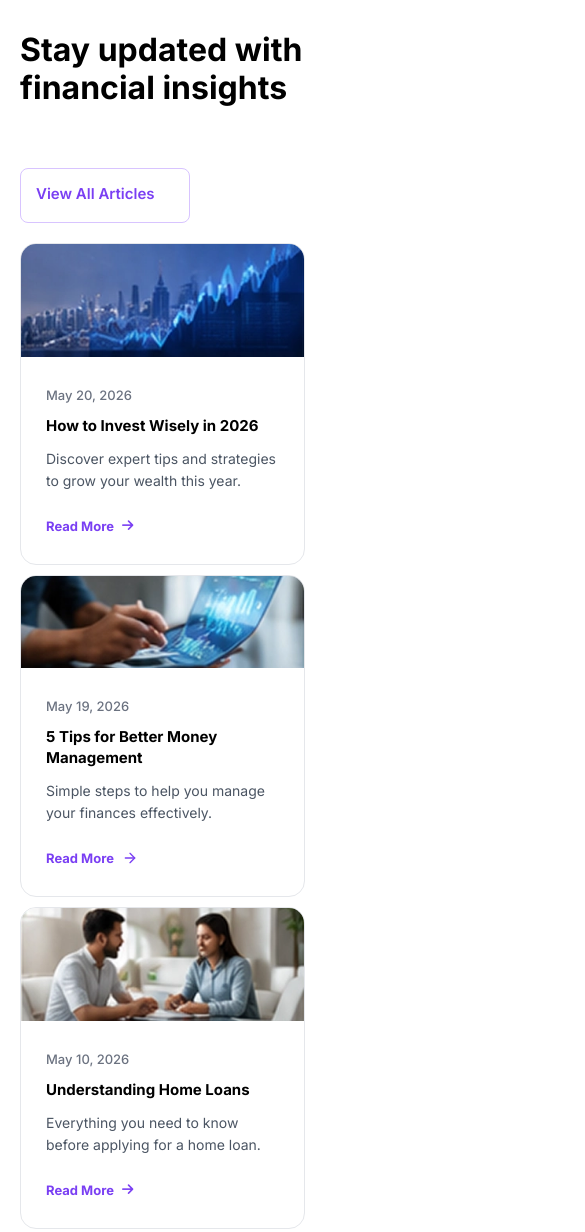
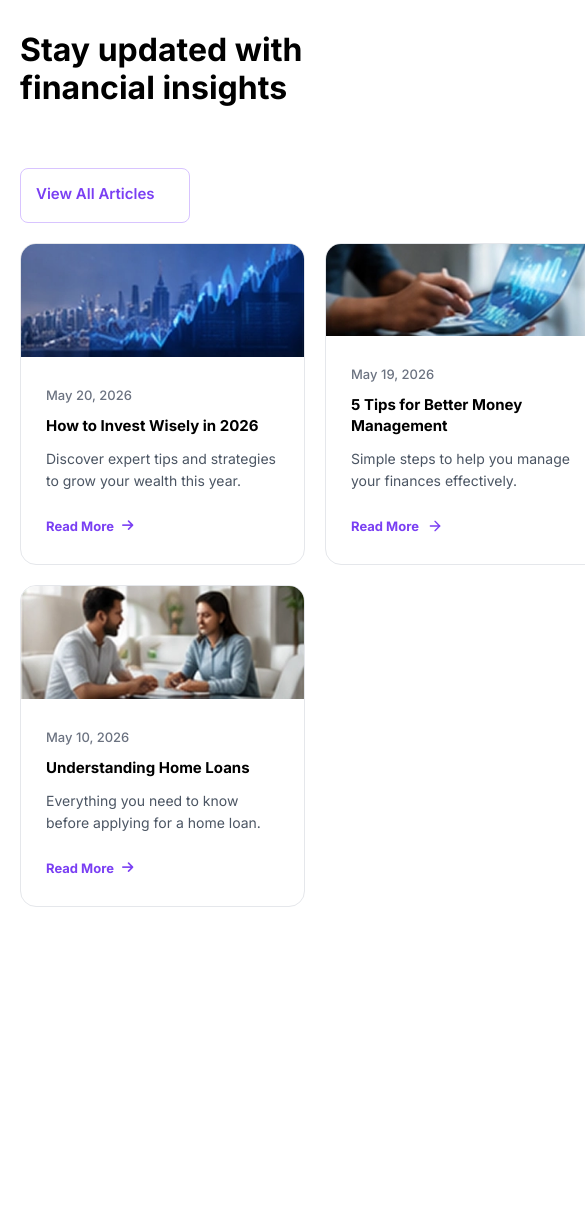
Before and after one commit to HNaveenkumar-arch/Business_Finance, a plain HTML site: page index.html in a window 390 px wide. Shown: the part 8359-9591 px from the top of the page, 585 px wide, since content can reach past the window. Drawn offline with nearby package versions, Linux system fonts and the light colour scheme.

Commit message:
Business_Finance1

```diff
--- a/index.html
+++ b/index.html
@@ -1283,25 +1283,25 @@
 
 
 
-        AOS.init({
+        // AOS.init({
 
-            duration: 1000,
+        //     duration: 1000,
 
 
-            easing: 'ease-out-cubic',
+        //     easing: 'ease-out-cubic',
 
 
-            offset: 120,
+        //     offset: 120,
 
 
-            once: true,
+        //     once: true,
 
 
-            delay: 50,
+        //     delay: 50,
 
 
-            anchorPlacement: 'top-bottom',
-        });
+        //     anchorPlacement: 'top-bottom',
+        // });
     </script>
 </body>
 
--- a/style.css
+++ b/style.css
@@ -1467,8 +1467,8 @@
 /* --- News Grid --- */
 .news-grid {
   display: grid;
-  grid-template-columns: repeat(3, 1fr);
-  gap: 1px;
+  grid-template-columns: repeat(auto-fit, minmax(280px, 1fr));
+  gap: 20px;
 }
 
 /* --- News Card Styles --- */
@@ -1569,8 +1569,13 @@
    MOBILE RESPONSIVENESS
 ========================================= */
 @media screen and (max-width: 992px) {
+  .header-text .main-heading {
+    font-size: 32px;
+  }
+}
+@media screen and (max-width: 1224px) {
   .news-grid {
-    grid-template-columns: repeat(2, 1fr); /* 2 columns on tablet */
+    grid-template-columns: repeat(2, 1fr);
   }
   .header-text .main-heading {
     font-size: 32px;
@@ -1588,10 +1593,6 @@
     gap: 20px;
   }
 
-  .news-grid {
-    grid-template-columns: 1fr; /* 1 column on mobile */
-    gap: 10px;
-  }
   .news-card {
     width: 285px;
   }
```
